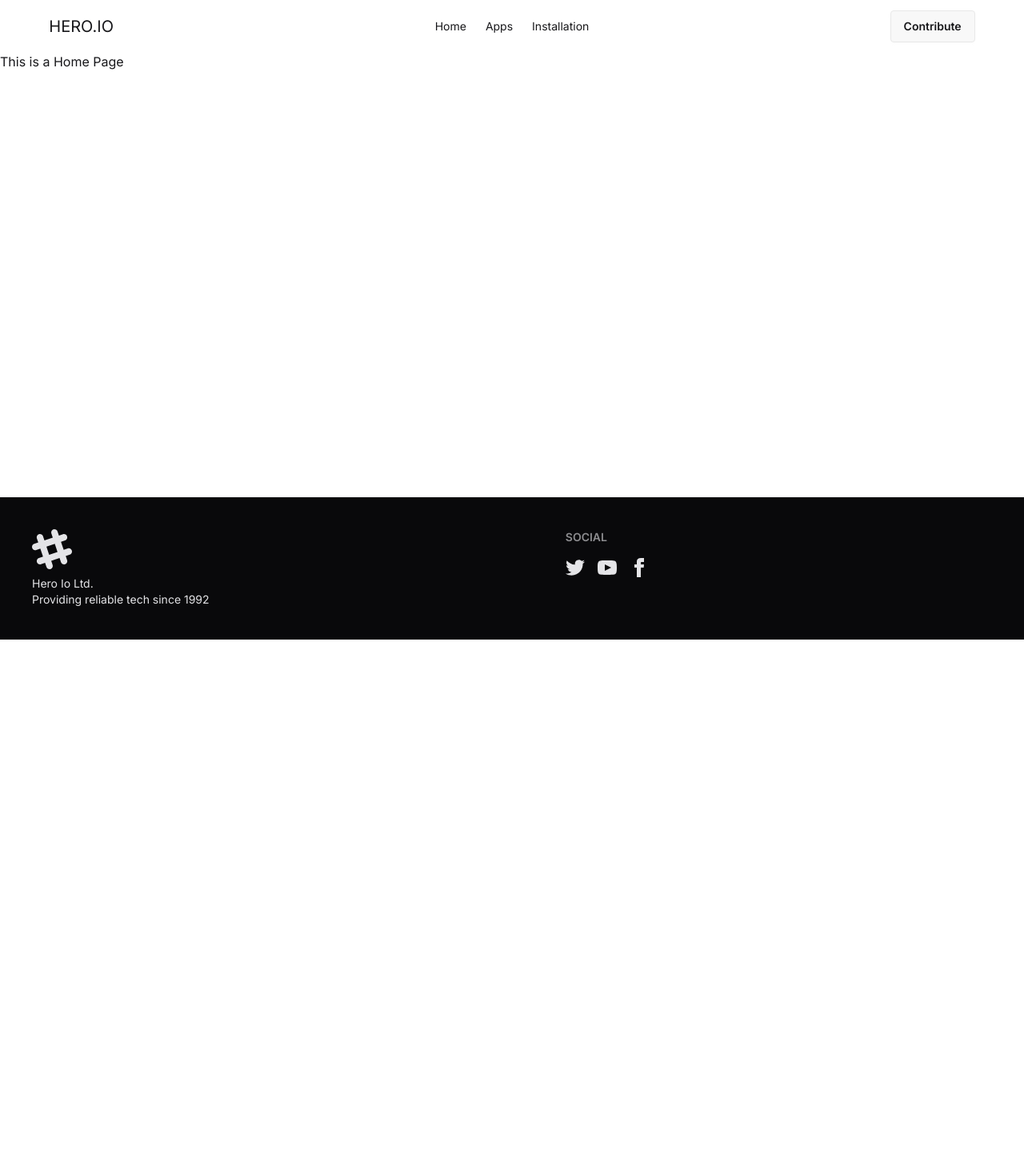
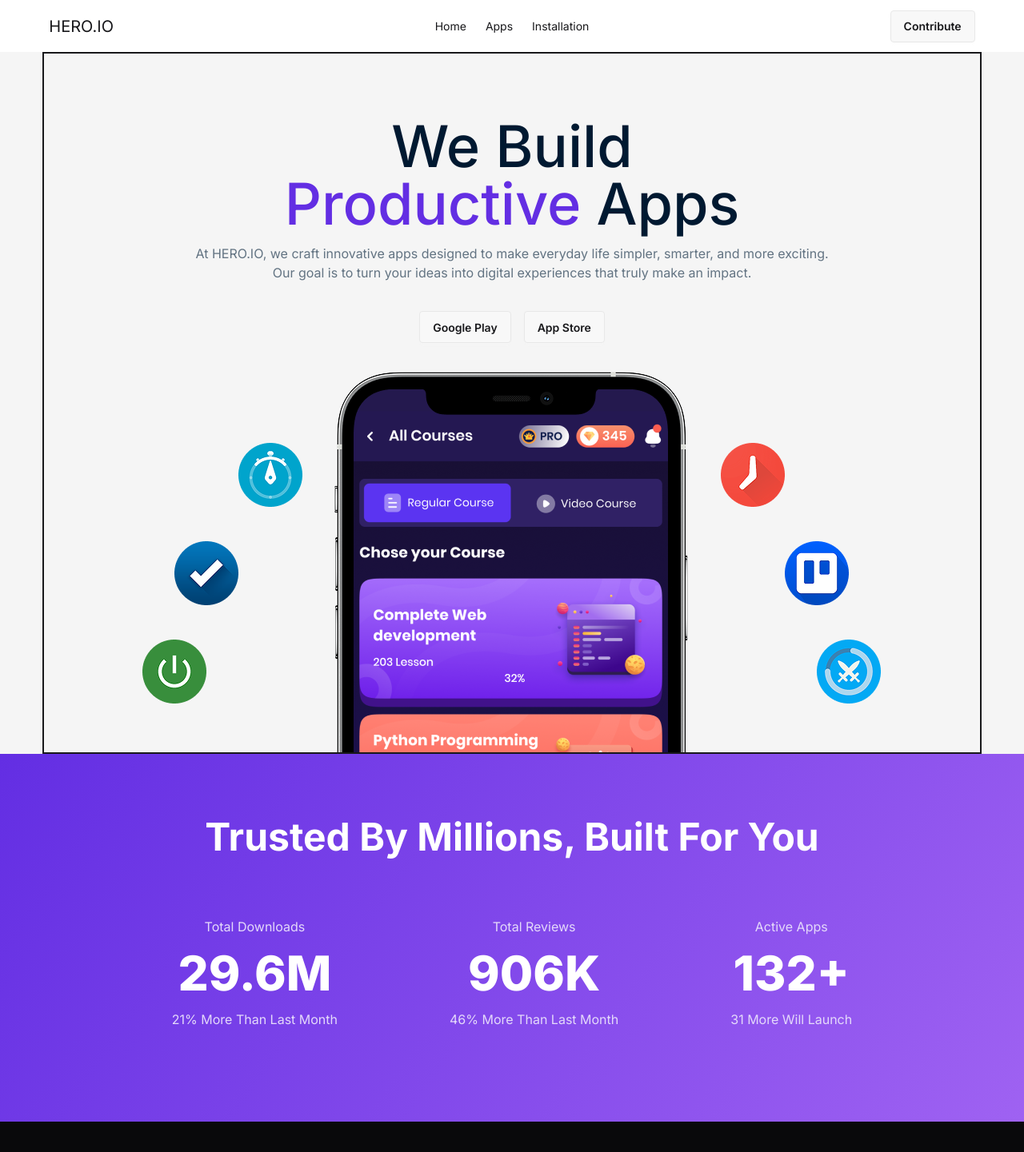
Before and after one commit to sajib-rahman90/hero-io-a8, a React (Vite) app: page / in a window 1280 px wide. Shown: the top 1441 px of the page at 80% size. Before the commit the page ends 800 px from the top, so only its background shows below. Built offline with nearby package versions, Linux system fonts and the light colour scheme.

Commit message:
Trusted Millions and Productive Apps components added into Home page

```diff
--- a/src/App.jsx
+++ b/src/App.jsx
@@ -1,9 +1,5 @@
 function App() {
-  return (
-    <>
-      <h1 class="text-3xl font-bold underline">Hello world!</h1>
-    </>
-  );
+  return <></>;
 }
 
 export default App;
--- /dev/null
+++ b/src/Components/ProductiveApps.jsx
@@ -0,0 +1,38 @@
+import React from "react";
+import { NavLink } from "react-router";
+import heroImg from "../assets/hero.png";
+
+const ProductiveApps = () => {
+  return (
+    <div className="border-2 pt-20 flex flex-col w-11/12 mx-auto justify-center items-center space-y-9">
+      <div className="text-center space-y-9">
+        <div className=" space-y-3.5">
+          <h1 className="text-7xl font-medium  text-[#001931]">
+            We Build <br /> <span className=" text-[#632EE3]">Productive</span>{" "}
+            Apps
+          </h1>
+          <p className="text-[#627382]">
+            At HERO.IO, we craft innovative apps designed to make everyday life
+            simpler, smarter, and more exciting. <br />
+            Our goal is to turn your ideas into digital experiences that truly
+            make an impact.
+          </p>
+        </div>
+
+        <div className="space-x-4">
+          <NavLink to={"/"} className="btn">
+            Google Play
+          </NavLink>
+          <NavLink to="/" className="btn">
+            App Store
+          </NavLink>
+        </div>
+      </div>
+      <div>
+        <img src={heroImg} alt="Hero image" />
+      </div>
+    </div>
+  );
+};
+
+export default ProductiveApps;
--- /dev/null
+++ b/src/Components/TrustedMillions.jsx
@@ -0,0 +1,42 @@
+import React from "react";
+
+const TrustedMillions = () => {
+  return (
+    <div className="flex flex-col items-center gap-10 bg-[linear-gradient(125.07deg,rgba(99,46,227,1),rgba(159,98,242,1))] text-white p-20 ">
+      <div>
+        <h1 className="text-5xl font-bold capitalize">
+          Trusted by Millions, Built for You
+        </h1>
+      </div>
+      <div className="flex flex-row gap-3">
+        <div className="text-center py-9 px-16">
+          <p className="text-[16px] text-[#E4D9FA] font-normal">
+            Total Downloads
+          </p>
+          <h1 className="text-6xl font-extrabold my-4">29.6M</h1>
+          <p className="text-[16px] text-[#E4D9FA] font-normal capitalize">
+            21% more than last month
+          </p>
+        </div>
+        <div className="text-center py-9 px-16 ">
+          <p className="text-[16px] text-[#E4D9FA] font-normal">
+            Total Reviews
+          </p>
+          <h1 className="text-6xl font-extrabold my-4">906K</h1>
+          <p className="text-[16px] text-[#E4D9FA] font-normal capitalize">
+            46% more than last month
+          </p>
+        </div>
+        <div className="text-center py-9 px-16 ">
+          <p className="text-[16px] text-[#E4D9FA] font-normal">Active Apps</p>
+          <h1 className="text-6xl font-extrabold my-4">132+</h1>
+          <p className="text-[16px] text-[#E4D9FA] font-normal capitalize">
+            31 more will Launch
+          </p>
+        </div>
+      </div>
+    </div>
+  );
+};
+
+export default TrustedMillions;
--- a/src/Pages/Home.jsx
+++ b/src/Pages/Home.jsx
@@ -1,9 +1,14 @@
 import React from "react";
+import ProductiveApps from "../Components/ProductiveApps";
+import TrustedMillions from "../Components/TrustedMillions";
 
 const Home = () => {
   return (
-    <div>
-      <h1>This is a Home Page</h1>
+    <div className="bg-[#F5F5F5]">
+      <section>
+        <ProductiveApps></ProductiveApps>
+        <TrustedMillions></TrustedMillions>
+      </section>
     </div>
   );
 };
--- a/src/Routes/Routes.jsx
+++ b/src/Routes/Routes.jsx
@@ -1,5 +1,4 @@
 import { createBrowserRouter } from "react-router";
-import App from "../App";
 import Apps from "../Pages/Apps";
 import Home from "../Pages/Home";
 import Installation from "../Pages/Installation";
```
